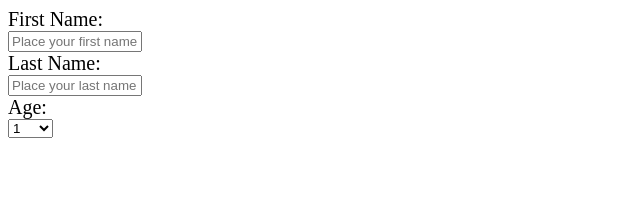
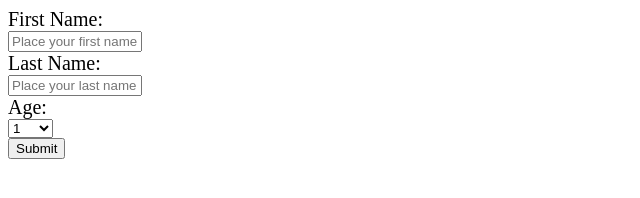
Before and after one commit to jrsswish/Survey, a website: page templates/index.html in a window 1280 px wide. Shown: the whole page, without its empty margins (0-640 px from the left). Drawn offline with Linux system fonts and the light colour scheme.

Commit message:
update index to connect with flask

```diff
--- a/templates/index.html
+++ b/templates/index.html
@@ -6,7 +6,7 @@
   <title>Survey</title>
 </head>
 <body>
-  <form id="form">
+  <form id="form" action='/submit' method="post">
 
     <div id="form-first-name">
       <label for="fname">First Name: </label>
@@ -131,6 +131,9 @@
         <option value="option">108</option>
       </select>
     </div>
+    <div>
+      <button type="submit" id="submit-button">Submit</button>
+    </div>
 
   </form>
 
```
